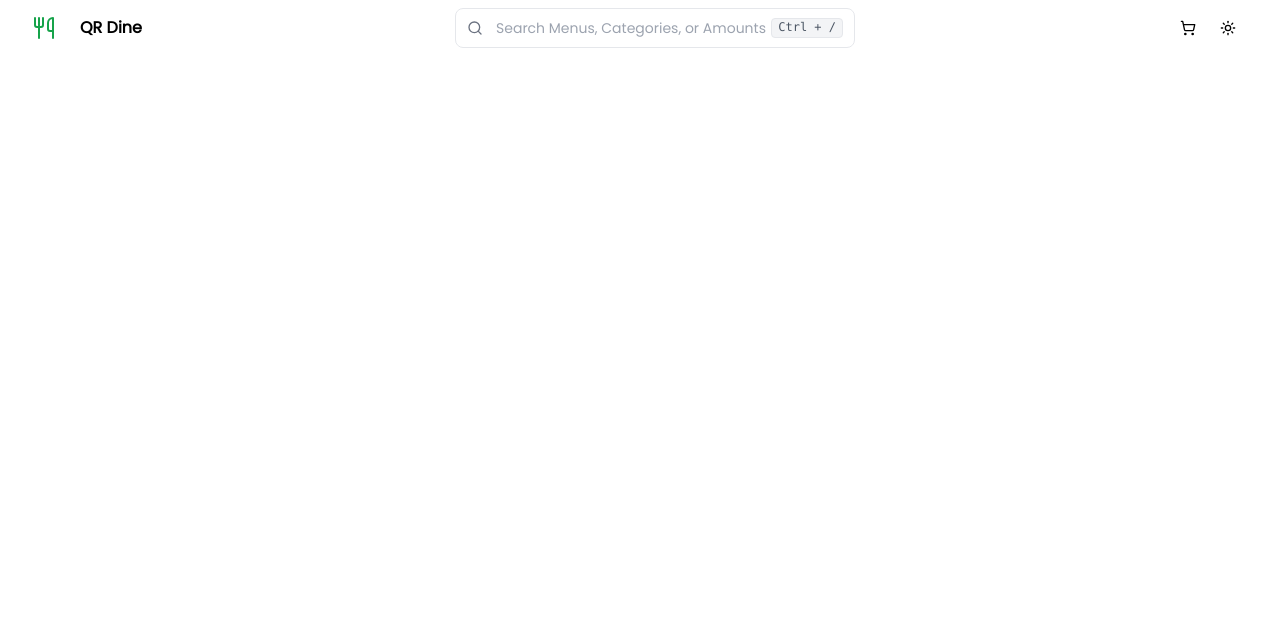
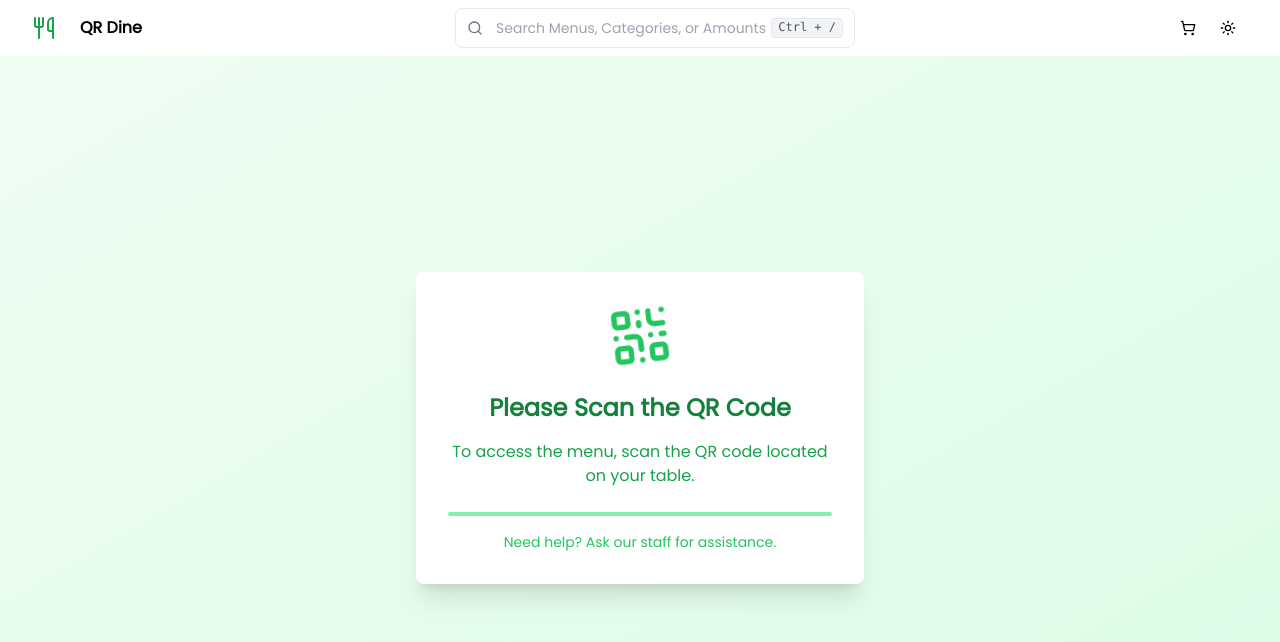
Before and after one commit to Pratish10/qr-dine_client, a Next.js app: page / in a window 1280 px wide. Shown: the top 642 px of the page. Built offline with nearby package versions, Linux system fonts and the light colour scheme; no server answers.

Commit message:
fix missing params issue

```diff
--- a/app/(site)/layout.tsx
+++ b/app/(site)/layout.tsx
@@ -1,27 +1,22 @@
+/* eslint-disable @typescript-eslint/strict-boolean-expressions */
 'use client';
+
+import React, { useEffect } from 'react';
+import { usePathname, useSearchParams } from 'next/navigation';
+import { useSetRecoilState } from 'recoil';
 import { Navbar } from '@/components/navbar';
 import { useGetCategories } from '@/hooks/categories/use-get-category';
 import { DrawerProvider } from '../DrawerProvider';
-import { usePathname, useSearchParams } from 'next/navigation';
-import { useRecoilValue, useSetRecoilState } from 'recoil';
-import { menu, menuDetailStatus } from '@/recoil/menus/atom';
-import { Loader2 } from 'lucide-react';
-import { Breadcrumb, BreadcrumbItem, BreadcrumbLink, BreadcrumbList, BreadcrumbSeparator } from '@/components/ui/breadcrumb';
-import APP_PATHS from '@/config/path.config';
-import { useEffect } from 'react';
+import { ScanQRPrompt } from '@/components/ScanQRPrompt';
 import { restaurantId } from '@/recoil/restaurant/atom';
 import { tableId } from '@/recoil/table/atom';
+import { CustomBreadCrumb } from '@/components/CustomBreadCrumb';
+import clsx from 'clsx';
 
-const HomeLayout = ({
-	children,
-}: Readonly<{
-	children: React.ReactNode;
-}>): JSX.Element => {
+const HomeLayout = ({ children }: { children: React.ReactNode }): JSX.Element => {
 	const pathName = usePathname();
 	const searchParams = useSearchParams();
 
-	const menDetailStatus = useRecoilValue(menuDetailStatus);
-	const menuDetail = useRecoilValue(menu);
 	const setRestaurantId = useSetRecoilState(restaurantId);
 	const setTableId = useSetRecoilState(tableId);
 
@@ -29,42 +24,30 @@ const HomeLayout = ({
 	const tabId = searchParams.get('tableId');
 
 	useEffect(() => {
-		if (resId !== null) {
-			setRestaurantId(resId);
-		}
-		if (tabId !== null) {
-			setTableId(tabId);
-		}
-	}, [restaurantId, tabId]);
+		if (resId) setRestaurantId(resId);
+		if (tabId) setTableId(tabId);
+	}, [resId, tabId, setRestaurantId, setTableId]);
 
-	const isPathWithId = /^\/[a-zA-Z0-9]+$/.test(pathName) && pathName !== '/cart';
+	const isMissingParams = resId == null || tabId == null;
 
 	useGetCategories(resId ?? '');
 
+	const shouldShowBreadcrumb = /^\/[a-zA-Z0-9]+$/.test(pathName) && pathName !== '/cart';
+
 	return (
-		<div className='container'>
+		<div className={clsx(!isMissingParams && 'container')}>
 			<Navbar />
 			<DrawerProvider />
-			<div className='pt-14'>
-				{isPathWithId && (
-					<Breadcrumb className='dark:text-slate-100'>
-						<BreadcrumbList>
-							<BreadcrumbItem>
-								<BreadcrumbLink href={APP_PATHS.HOME}>Home</BreadcrumbLink>
-							</BreadcrumbItem>
-							<BreadcrumbSeparator />
-							<BreadcrumbItem>
-								<BreadcrumbLink href={`'/${menuDetail?.id}'`}>
-									{menDetailStatus === 'loading' && <Loader2 className='h-4 w-4 animate-spin' />}
-									{menDetailStatus === 'success' && menuDetail?.name}
-								</BreadcrumbLink>
-							</BreadcrumbItem>
-						</BreadcrumbList>
-					</Breadcrumb>
+			<main className='pt-14'>
+				{isMissingParams ? (
+					<ScanQRPrompt />
+				) : (
+					<>
+						{shouldShowBreadcrumb && <CustomBreadCrumb />}
+						{children}
+					</>
 				)}
-
-				{children}
-			</div>
+			</main>
 		</div>
 	);
 };
--- /dev/null
+++ b/components/CustomBreadCrumb.tsx
@@ -0,0 +1,27 @@
+import { useRecoilValue } from 'recoil';
+import { menu, menuDetailStatus } from '@/recoil/menus/atom';
+import { Loader2 } from 'lucide-react';
+import { Breadcrumb, BreadcrumbItem, BreadcrumbLink, BreadcrumbList, BreadcrumbSeparator } from '@/components/ui/breadcrumb';
+import APP_PATHS from '@/config/path.config';
+
+export const CustomBreadCrumb = (): JSX.Element => {
+	const menDetailStatus = useRecoilValue(menuDetailStatus);
+	const menuDetail = useRecoilValue(menu);
+
+	return (
+		<Breadcrumb className='dark:text-slate-100'>
+			<BreadcrumbList>
+				<BreadcrumbItem>
+					<BreadcrumbLink href={APP_PATHS.HOME}>Home</BreadcrumbLink>
+				</BreadcrumbItem>
+				<BreadcrumbSeparator />
+				<BreadcrumbItem>
+					<BreadcrumbLink href={`/${menuDetail?.id}`}>
+						{menDetailStatus === 'loading' && <Loader2 className='h-4 w-4 animate-spin' />}
+						{menDetailStatus === 'success' && menuDetail?.name}
+					</BreadcrumbLink>
+				</BreadcrumbItem>
+			</BreadcrumbList>
+		</Breadcrumb>
+	);
+};
--- a/components/Menus.tsx
+++ b/components/Menus.tsx
@@ -32,7 +32,7 @@ export const Menus = (): JSX.Element => {
 	const [showScrollTopButton, setShowScrollTopButton] = useState(false);
 	const resId = useRecoilValue(restaurantId);
 
-	const { data, status, fetchNextPage, isFetchingNextPage, hasNextPage } = useGetMenus(resId ?? '', filterOpt as object);
+	const { data, status, fetchNextPage, isFetchingNextPage, hasNextPage } = useGetMenus(resId ?? 'cm2dlk2jj0000c3qr6z3fwihs', filterOpt as object);
 
 	const onScroll = useCallback(() => {
 		if (typeof window !== 'undefined' && typeof document !== 'undefined') {
--- /dev/null
+++ b/components/ScanQRPrompt.tsx
@@ -0,0 +1,55 @@
+'use client';
+
+import { motion } from 'framer-motion';
+import { QrCode } from 'lucide-react';
+
+export const ScanQRPrompt = (): JSX.Element => {
+	return (
+		<div className='flex items-center justify-center min-h-[calc(100vh-56px)] bg-gradient-to-br from-green-50 to-green-100 dark:from-green-900 dark:to-green-800 p-4'>
+			<motion.div
+				initial={{ opacity: 0, scale: 0.5 }}
+				animate={{ opacity: 1, scale: 1 }}
+				transition={{ duration: 0.5 }}
+				className='bg-white dark:bg-gray-800 rounded-lg shadow-xl p-8 max-w-md w-full'
+			>
+				<motion.div
+					animate={{ rotate: 360 }}
+					transition={{ duration: 2, repeat: Infinity, ease: 'linear' }}
+					className='flex justify-center mb-6'
+				>
+					<QrCode size={64} className='text-green-500 dark:text-green-400' />
+				</motion.div>
+				<motion.h2
+					initial={{ y: -20 }}
+					animate={{ y: 0 }}
+					transition={{ delay: 0.2, type: 'spring', stiffness: 120 }}
+					className='text-2xl font-bold text-center text-green-700 dark:text-green-300 mb-4'
+				>
+					Please Scan the QR Code
+				</motion.h2>
+				<motion.p
+					initial={{ opacity: 0 }}
+					animate={{ opacity: 1 }}
+					transition={{ delay: 0.4 }}
+					className='text-green-600 dark:text-green-400 text-center'
+				>
+					To access the menu, scan the QR code located on your table.
+				</motion.p>
+				<motion.div
+					initial={{ scaleX: 0 }}
+					animate={{ scaleX: 1 }}
+					transition={{ delay: 0.6, duration: 0.5 }}
+					className='mt-6 h-1 bg-green-300 dark:bg-green-600 rounded'
+				/>
+				<motion.p
+					initial={{ opacity: 0 }}
+					animate={{ opacity: 1 }}
+					transition={{ delay: 0.8 }}
+					className='mt-4 text-sm text-green-500 dark:text-green-400 text-center'
+				>
+					Need help? Ask our staff for assistance.
+				</motion.p>
+			</motion.div>
+		</div>
+	);
+};
```
